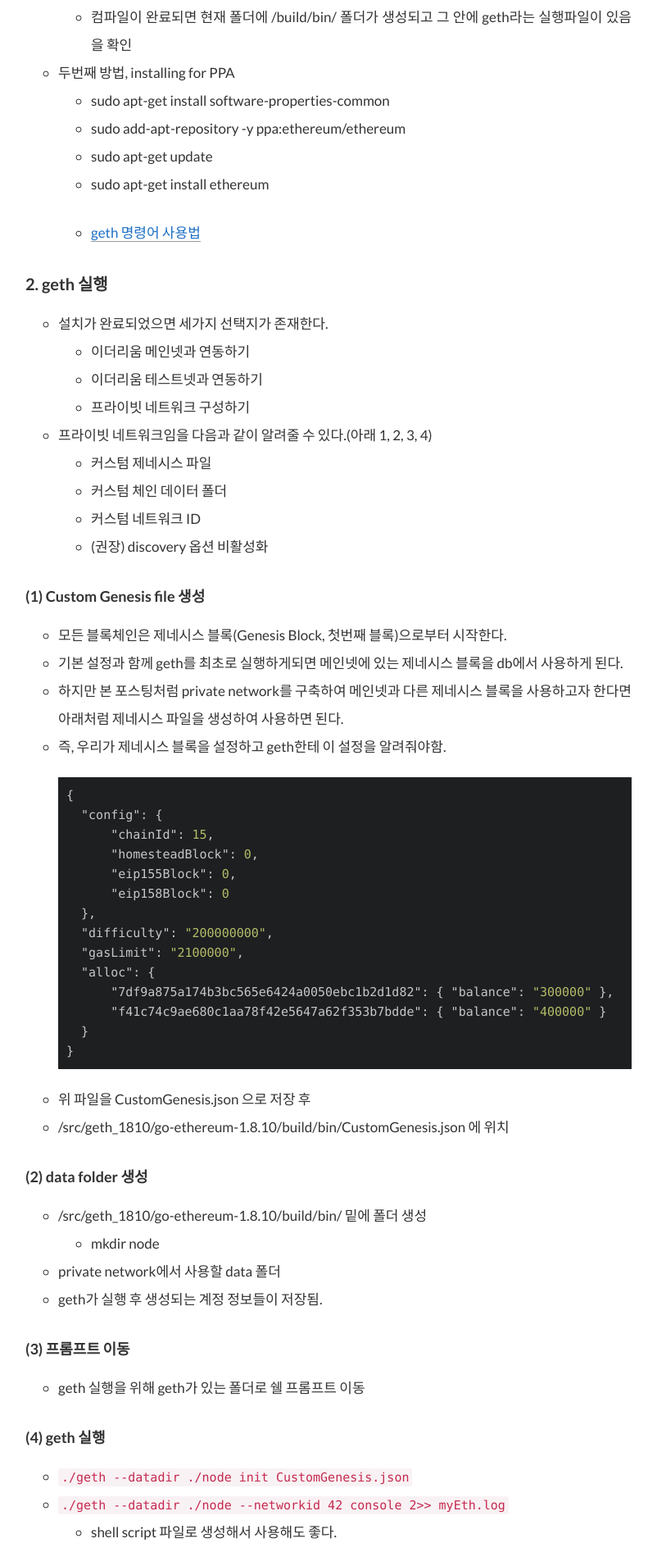
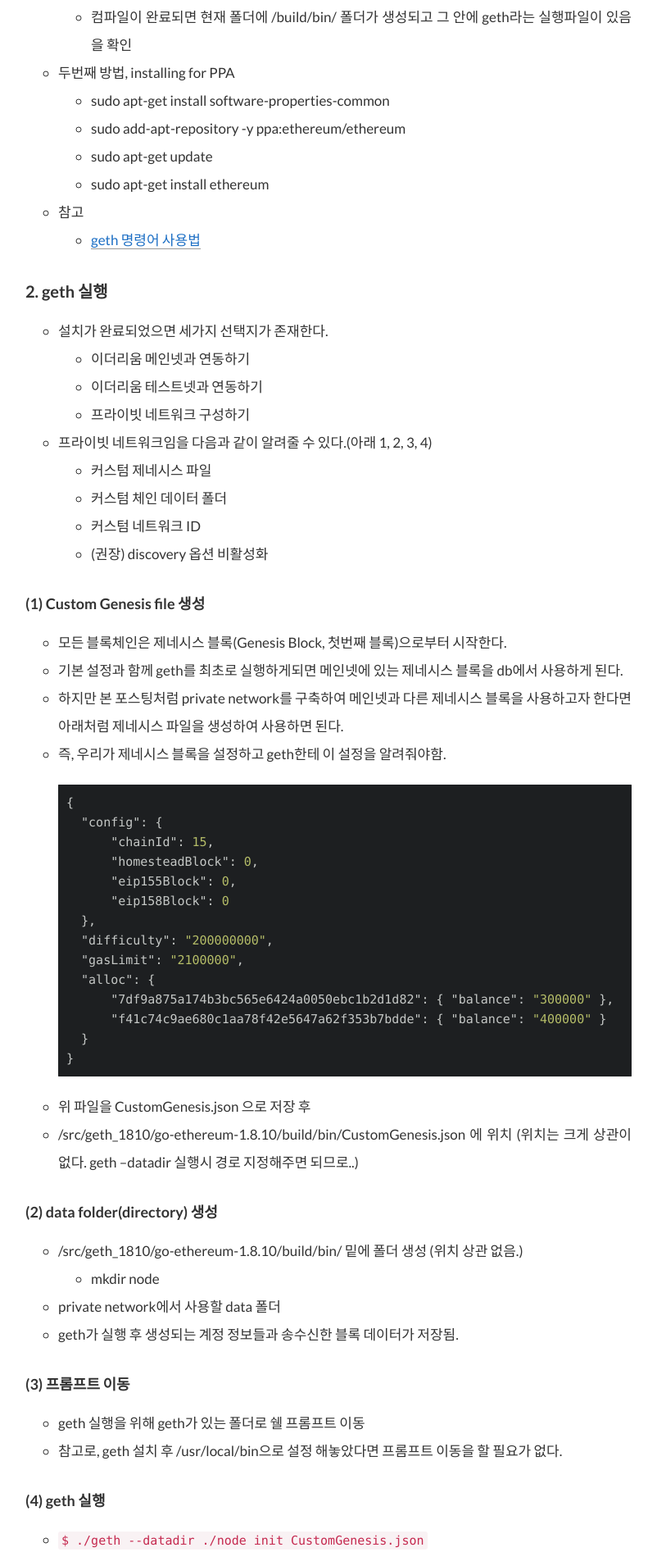
Before and after one commit to gwonsungjun/gwonsungjun.github.io, a Jekyll site: the page built from _posts/2018-06-01-geth.md, in a window 1280 px wide. Shown: the part 2456-4349 px from the top of the page at 82% size, without its empty margins (239-1041 px from the left). Built offline with Jekyll 4.4.1, drawn with Linux system fonts in a browser that asks for light colours; comment, search, counter and statistics services are not loaded; some of the changed text lies outside the part shown.

Commit message:
Update geth post

````diff
--- a/_posts/2018-06-01-geth.md
+++ b/_posts/2018-06-01-geth.md
@@ -80,6 +80,7 @@
     - sudo apt-get update
     - sudo apt-get install ethereum
 
+- 참고
     - [geth 명령어 사용법](https://github.com/ethereum/go-ethereum/wiki/Command-Line-Options)
 
 ## 2. geth 실행
@@ -116,26 +117,37 @@
 }
 ```
 - 위 파일을 CustomGenesis.json 으로 저장 후
-- /src/geth_1810/go-ethereum-1.8.10/build/bin/CustomGenesis.json 에 위치
+- /src/geth_1810/go-ethereum-1.8.10/build/bin/CustomGenesis.json 에 위치 (위치는 크게 상관이 없다. geth --datadir 실행시 경로 지정해주면 되므로..)
 
-### (2) data folder 생성
-- /src/geth_1810/go-ethereum-1.8.10/build/bin/ 밑에 폴더 생성
+### (2) data folder(directory) 생성
+- /src/geth_1810/go-ethereum-1.8.10/build/bin/ 밑에 폴더 생성 (위치 상관 없음.)
     - mkdir node
 - private network에서 사용할 data 폴더
-- geth가 실행 후 생성되는 계정 정보들이 저장됨.
+- geth가 실행 후 생성되는 계정 정보들과 송수신한 블록 데이터가 저장됨.
 
 ### (3) 프롬프트 이동
 - geth 실행을 위해 geth가 있는 폴더로 쉘 프롬프트 이동
+- 참고로, geth 설치 후 /usr/local/bin으로 설정 해놓았다면 프롬프트 이동을 할 필요가 없다.
 
 ### (4) geth 실행
-- ```./geth --datadir ./node init CustomGenesis.json```
-- ```./geth --datadir ./node --networkid 42 console 2>> myEth.log```
+- `$ ./geth --datadir ./node init CustomGenesis.json`
+    - `$ tree [데이터 디렉터리]`를 통해 데이터 디렉토리 확인 가능.
+    - chaindata : 블록에 대한 정보
+    - keystore : 계정에 관한 정보
+    - 파일명은 환경에 따라 다름.
+- `$ ./geth --networkid 4649 --nodiscover --maxpeers 0 --datadir ./node console 2>> ./node/myEth.log`
     - shell script 파일로 생성해서 사용해도 좋다.
+    - --networkid 4649 : 0~3은 예약된 숫자, 그 밖의 정수를 사용
+    - --nodiscover : 생성자의 노드를 다른 노드에서 검색할 수 없게 하는 옵션
+    - --maxpeers 0 : 생성자의 노드에 연결할 수 있는 노드의 수 지정. 0은 다른 노드와 연결하지 않음.
+    - --datadir : 데이터 디렉토리 지정
+    - console : 대화형 자바스크립트 콘솔 기동
+    - 2>>~/filename.log : 에러를 해당 경로의 파일에 저장.(리눅스 셀 명령어)
 - networkid는 network의 privacy 보장
 - 만약 다른 peer가 현재 network에 참여하기 위해서는 networkid가 항상 같아야함.
 - networkid 42 뒤에 console을 붙여 줌으로서 콘솔모드로 진입
     - console 앞에 --dev 옵션을 붙여주면 DAG 생성시간을 축소 시킬 수 있음.
-- 여기까지하면 geth 실행 완료.
+- 여기까지하면 Welcome 메시지와 프롬프트(>)가 표시되며 geth 실행까지 완료.
 
 ## 3. 콘솔 명령어 기본 동작 사용 (계정생성, 마이닝, 송금 등... 전체적인 흐름)
 
````
